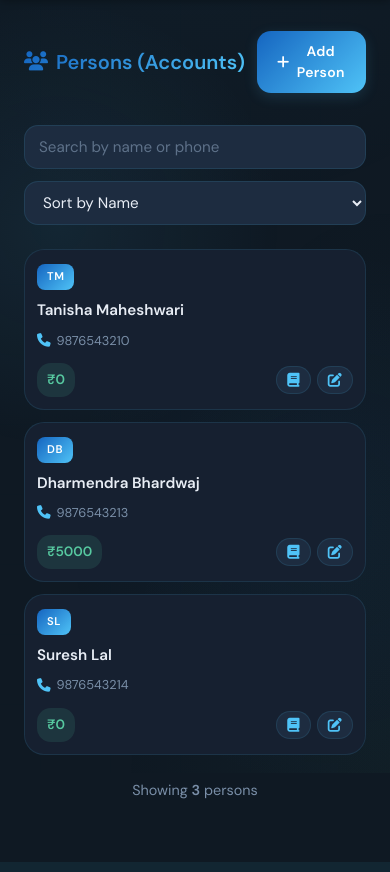
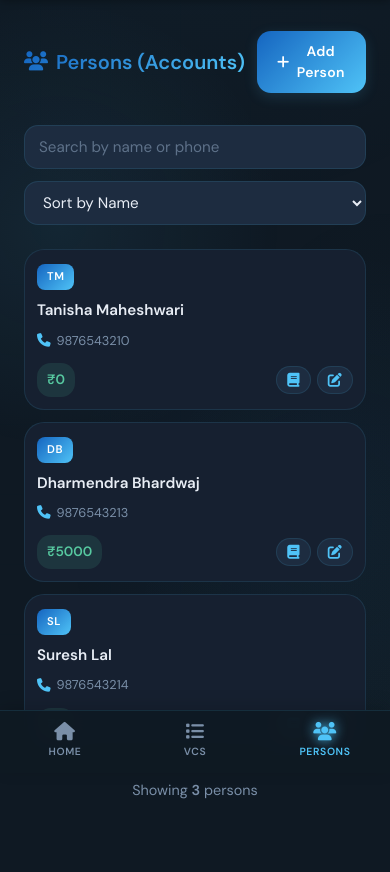
Before and after one commit to TanishaMaheshwari/VC-Manager, a Flask app: page /person/ in a window 390 px wide. Shown: the part 71-943 px from the top of the page. Run offline with Flask 3, Linux system fonts and the light colour scheme; a user stored in the database is signed in.

Commit message:
finishing

```diff
--- a/templates/base.html
+++ b/templates/base.html
@@ -51,9 +51,9 @@
     }
 
     [data-theme="light"] {
-        --bg:           #f0f4f8;
+        --bg:           #ffffff;
         --surface:      #ffffff;
-        --surface2:     #e3ecf5;
+        --surface2:     #d6e6f6da;
         --surface3:     #d6e4f0;
         --border:       rgba(37,99,235,0.13);
         --border-solid: #d0dded;
@@ -364,7 +364,7 @@
         box-shadow: var(--shadow-lg);
     }
     .modal-header {
-        background: var(--grad-header); color: #fff; border: none;
+        background: var(--grad-header); color: #ffffff; border: none;
         padding: 18px 24px;
         border-radius: var(--radius-lg) var(--radius-lg) 0 0;
     }
@@ -391,6 +391,57 @@
         .stat-card { margin-bottom: 12px; }
     }
     @media (max-width: 480px) { .a11y-label { display: none; } }
+
+    /* ═══ MOBILE TAB BAR ═══ */
+    .mobile-tab-bar {
+        position: fixed;
+        bottom: 0;
+        left: 0;
+        right: 0;
+        z-index: 1029; /* just below navbar */
+        background: var(--nav-bg);
+        backdrop-filter: blur(12px);
+        -webkit-backdrop-filter: blur(12px);
+        border-top: 1px solid var(--border);
+        box-shadow: 0 -4px 16px rgba(0,0,0,0.15);
+        padding: 6px 0 calc(6px + env(safe-area-inset-bottom));
+    }
+
+    .tab-item {
+        flex: 1;
+        display: flex;
+        flex-direction: column;
+        align-items: center;
+        justify-content: center;
+        gap: 3px;
+        padding: 6px 4px;
+        color: var(--text-muted);
+        text-decoration: none;
+        font-size: 0.65rem;
+        font-weight: 600;
+        text-transform: uppercase;
+        letter-spacing: 0.06em;
+        transition: color var(--transition);
+        border-radius: var(--radius-sm);
+    }
+    .tab-item i {
+        font-size: 1.15rem;
+        line-height: 1;
+    }
+    .tab-item:hover,
+    .tab-item.active {
+        color: var(--accent);
+    }
+    .tab-item.active i {
+        filter: drop-shadow(0 0 6px var(--accent));
+    }
+
+    /* Push page content above tab bar on mobile */
+    @media (max-width: 767px) {
+        .main-content {
+            padding-bottom: calc(70px + env(safe-area-inset-bottom));
+        }
+    }
     </style>
 </head>
 
@@ -414,7 +465,7 @@
 
         <div class="collapse navbar-collapse" id="navbarNav">
             {% if current_user.is_authenticated %}
-            <ul class="navbar-nav me-auto">
+            <ul class="navbar-nav me-auto d-none d-md-flex">
                 <li class="nav-item"><a class="nav-link" href="{{ url_for('dashboard.index') }}"><i class="fas fa-home"></i>Dashboard</a></li>
                 <li class="nav-item"><a class="nav-link" href="{{ url_for('vc.vcs_list') }}"><i class="fas fa-list"></i>All VCs</a></li>
                 <li class="nav-item"><a class="nav-link" href="{{ url_for('person.persons') }}"><i class="fas fa-users"></i>Persons</a></li>
@@ -444,8 +495,8 @@
                         <span class="d-none d-sm-inline">{{ current_user.name }}</span>
                     </button>
                     <ul class="dropdown-menu dropdown-menu-end">
-                        <li><a class="dropdown-item" href="{{ url_for('dashboard.index') }}"><i class="fas fa-tachometer-alt"></i>Dashboard</a></li>
-                        <li><hr class="dropdown-divider"></li>
+                        <!-- <li><a class="dropdown-item" href="{{ url_for('dashboard.index') }}"><i class="fas fa-tachometer-alt"></i>Dashboard</a></li>
+                        <li><hr class="dropdown-divider"></li> -->
                         <li><a class="dropdown-item text-danger" href="{{ url_for('auth.logout') }}"><i class="fas fa-sign-out-alt"></i>Logout</a></li>
                     </ul>
                 </div>
@@ -472,7 +523,25 @@
         {% block content %}{% endblock %}
     </div>
 </main>
-
+<!-- Mobile bottom tab bar -->
+<nav class="mobile-tab-bar d-flex d-md-none" role="navigation" aria-label="Mobile navigation">
+    <a href="{{ url_for('dashboard.index') }}" class="tab-item {% if request.endpoint == 'dashboard.index' %}active{% endif %}">
+        <i class="fas fa-home"></i>
+        <span>Home</span>
+    </a>
+    <a href="{{ url_for('vc.vcs_list') }}" class="tab-item {% if request.endpoint and 'vc.' in request.endpoint %}active{% endif %}">
+        <i class="fas fa-list"></i>
+        <span>VCs</span>
+    </a>
+    <a href="{{ url_for('person.persons') }}" class="tab-item {% if request.endpoint and 'person.' in request.endpoint %}active{% endif %}">
+        <i class="fas fa-users"></i>
+        <span>Persons</span>
+    </a>
+    <!-- <a href="{{ url_for('payment.record_payment') }}" class="tab-item {% if request.endpoint and 'payment.' in request.endpoint %}active{% endif %}">
+        <i class="fas fa-money-bill-wave"></i>
+        <span>Payments</span>
+    </a> -->
+</nav>
 <!-- Modal portal: modals are moved here by JS, making them
      direct <body> children with no stacking context above them -->
 <div id="modal-portal"></div>
--- a/templates/vc/create.html
+++ b/templates/vc/create.html
@@ -132,11 +132,7 @@
 
                     <!-- VC Number + Name -->
                     <div class="row mb-3">
-                        <div class="col-md-6">
-                            <label class="form-label">VC Number</label>
-                            <input type="text" class="form-control" value="{{ vc_number }}" readonly>
-                        </div>
-                        <div class="col-md-6">
+                    <div class="col-md-12">
                         {{ form.name.label(class="form-label") }}
                         {{ form.name(class="form-control") }}
                         {% for error in form.name.errors %}
```
Also changed, not shown: templates/person/list.html (+53 -29 lines), templates/vc/hand_distribution.html (+20 -12 lines), templates/vc/view.html (+41 -5 lines). Lines whose indentation alone changed are shown as unchanged.
